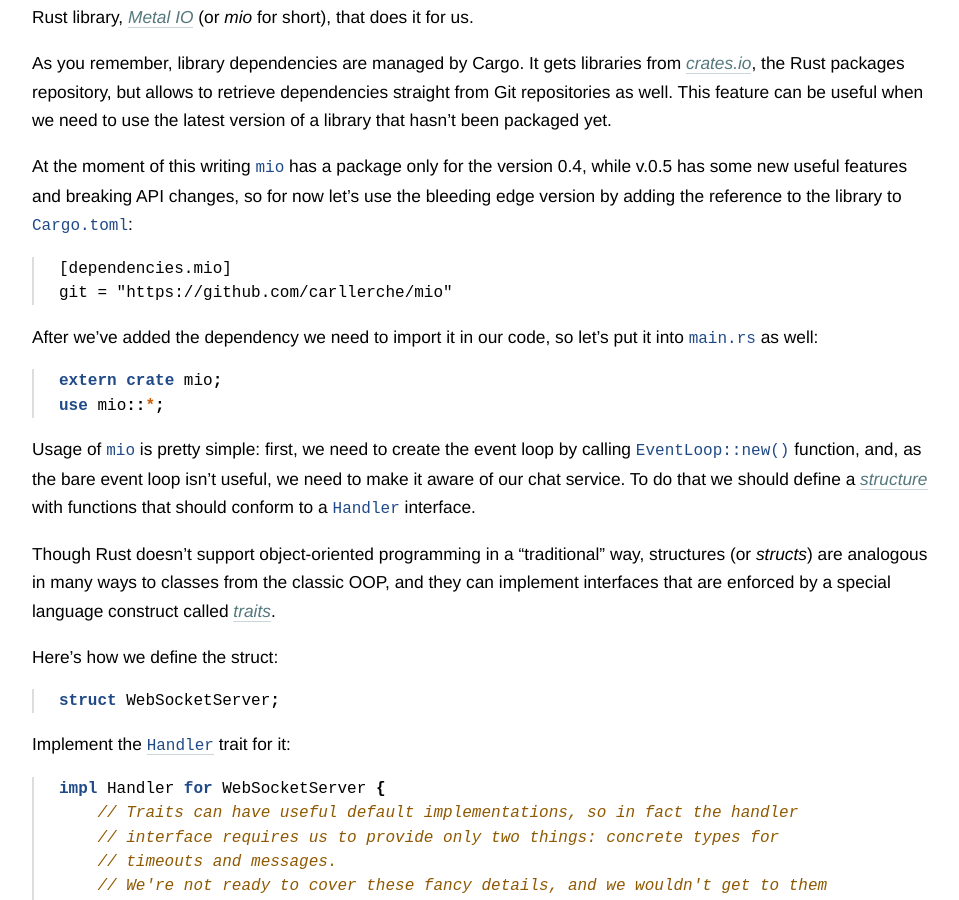
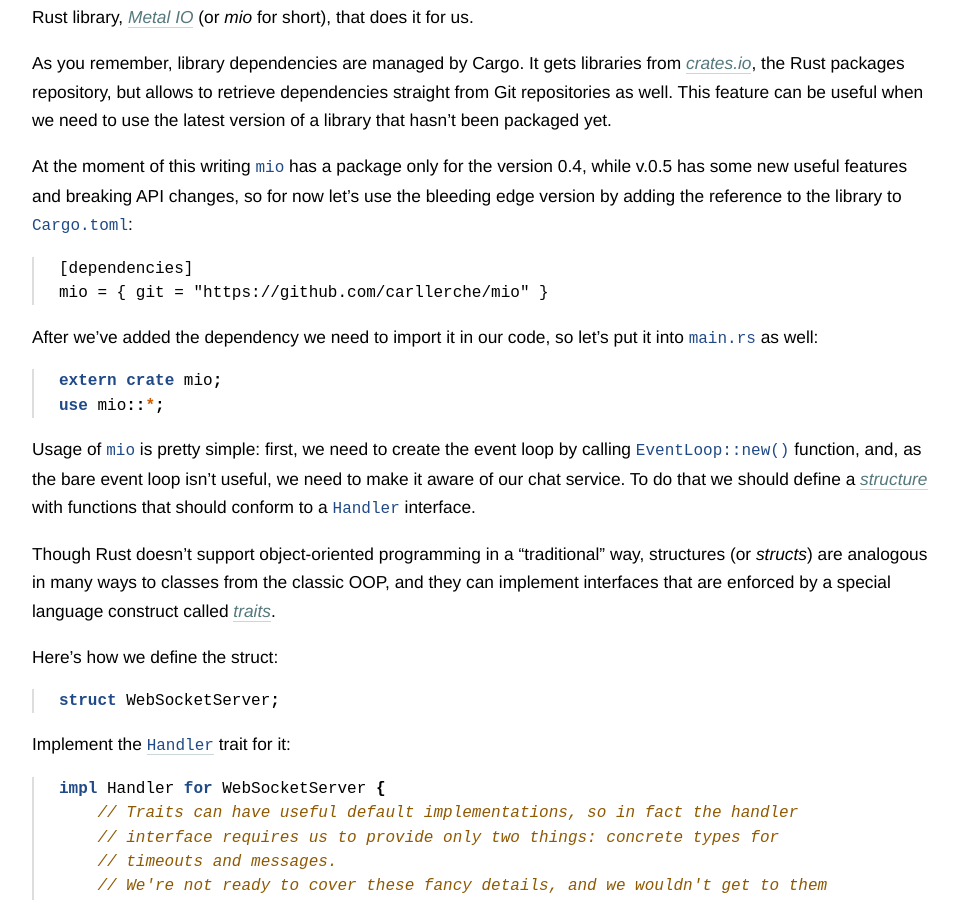
Before and after one commit to nbaksalyar/nbaksalyar.github.io, a Jekyll site: the page built from _posts/2015-07-10-writing-chat-in-rust.md, in a window 1280 px wide and 900 px high, scrolled down 4947 px. Shown: the whole window, without its empty margins (158-1117 px from the left). Built offline with Jekyll 4.4.1, drawn with Linux system fonts in a browser that asks for light colours; comment, search, counter and statistics services are not loaded.

```diff
--- a/_posts/2015-07-10-writing-chat-in-rust.md
+++ b/_posts/2015-07-10-writing-chat-in-rust.md
@@ -145,8 +145,8 @@ As you remember, library dependencies are managed by Cargo. It gets libraries fr
 
 At the moment of this writing `mio` has a package only for the version 0.4, while v.0.5 has some new useful features and breaking API changes, so for now let's use the bleeding edge version by adding the reference to the library to `Cargo.toml`:
 
-	[dependencies.mio]
-	git = "https://github.com/carllerche/mio"
+	[dependencies]
+	mio = { git = "https://github.com/carllerche/mio" }
 
 After we've added the dependency we need to import it in our code, so let's put it into `main.rs` as well:
 
```
